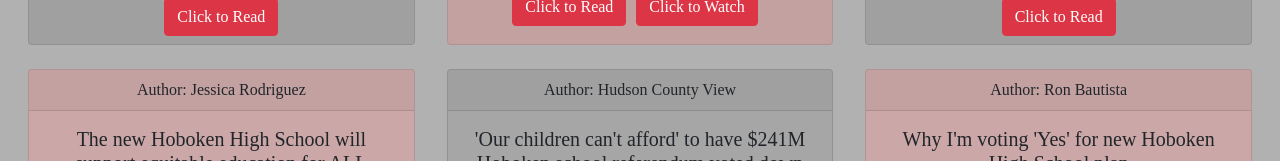
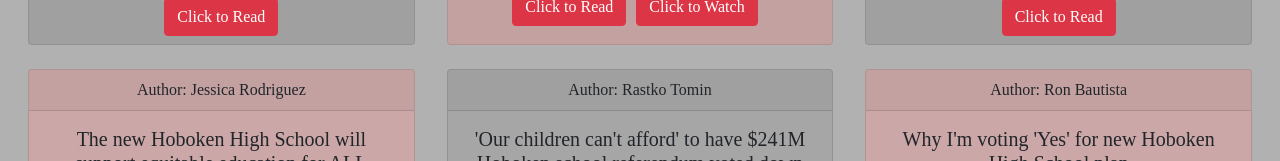
Before and after one commit to elenirotsides/morethanahighschool, a Next.js app: page /op-eds in a window 1280 px wide. Shown: the part 1516-1677 px from the top of the page. Built offline with nearby package versions, Linux system fonts and the light colour scheme; a web font is replaced by a local one.

Commit message:
fixed typo

```diff
--- a/pages/op-eds.jsx
+++ b/pages/op-eds.jsx
@@ -40,7 +40,7 @@
             link: 'https://hudsoncountyview.com/letter-the-new-hoboken-high-school-will-support-equitable-education-for-all-students/',
         },
         {
-            name: 'Hudson County View',
+            name: 'Rastko Tomin',
             title: "'Our children can't afford' to have $241M Hoboken school referendum voted down",
             link: 'https://hudsoncountyview.com/letter-our-children-cant-afford-to-have-241m-hoboken-school-referendum-voted-down/',
         },
```
